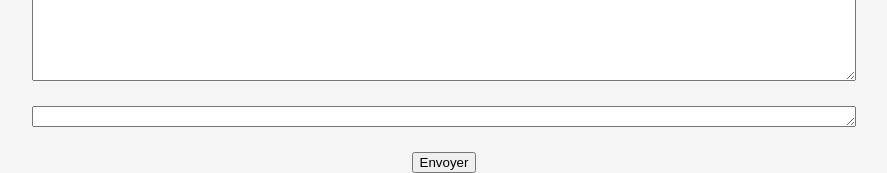
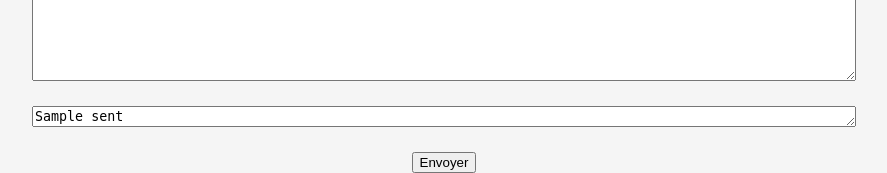
Before and after one commit to madewild/cfg, a Flask app: template templates/gram.html in a window 1280 px wide. Shown: the part 631-804 px from the top of the page, without its empty margins (196-1083 px from the left). Run offline with Flask 2, Linux system fonts and the light colour scheme; the template is opened without the code that fills it: most values are stand-ins (such as "Sample title", 1, 10 or a date in 2020).

Commit message:
keep sent on return

```diff
--- a/templates/corr.html
+++ b/templates/corr.html
@@ -21,6 +21,7 @@
     {% endif %}
     <form method="POST" action="/">
         <input type="hidden" name="gram" value="{{gram}}">
+        <input type="hidden" name="sent" value="">
         <input type="submit" value="Retour">
     </form>
 {% endblock %}
--- a/templates/gram.html
+++ b/templates/gram.html
@@ -5,7 +5,7 @@
         <br>
         <form method="POST" action="/correction">
             <textarea rows="40" cols="100" name="cfg">{{gram}}</textarea><br><br>
-            <textarea rows="1" cols="100" name="sent"></textarea><br><br>
+            <textarea rows="1" cols="100" name="sent">{{sent}}</textarea><br><br>
             <input type="submit" value="Envoyer">
         </form>
     </div>
```
